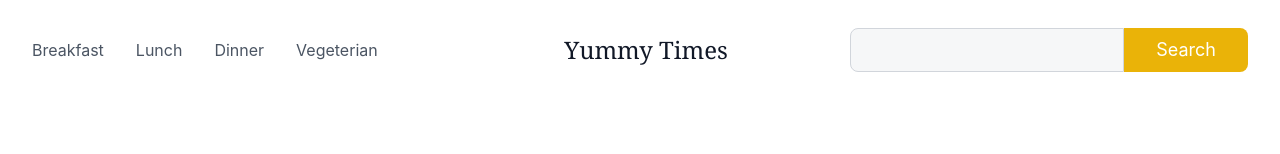
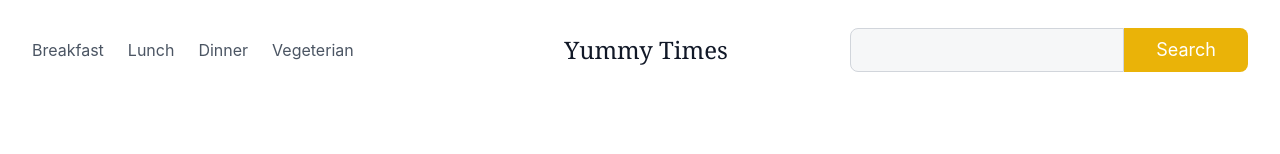
Before and after one commit to moulibrota-das/Yummy-time, a React (Create React App) app: page /menuDetail/1 in a window 1280 px wide. Shown: the top 154 px of the page. Built offline with nearby package versions, Linux system fonts and the light colour scheme; no server answers.

Commit message:
solved the header

```diff
--- a/src/pages/Header.js
+++ b/src/pages/Header.js
@@ -17,19 +17,19 @@ function Header() {
           <nav className="flex lg:w-2/5 flex-wrap items-center text-base md:ml-auto">
             <Link
               to="/search/breakfast"
-              className="mr-8 hover:text-gray-900 cursor-pointer"
+              className="mr-6 hover:text-gray-900 cursor-pointer"
             >
               Breakfast
             </Link>
             <Link
               to="/search/lunch"
-              className="mr-8 hover:text-gray-900 cursor-pointer"
+              className="mr-6 hover:text-gray-900 cursor-pointer"
             >
               Lunch
             </Link>
             <Link
               to="/search/dinner"
-              className="mr-8 hover:text-gray-900 cursor-pointer"
+              className="mr-6 hover:text-gray-900 cursor-pointer"
             >
               Dinner
             </Link>
```
